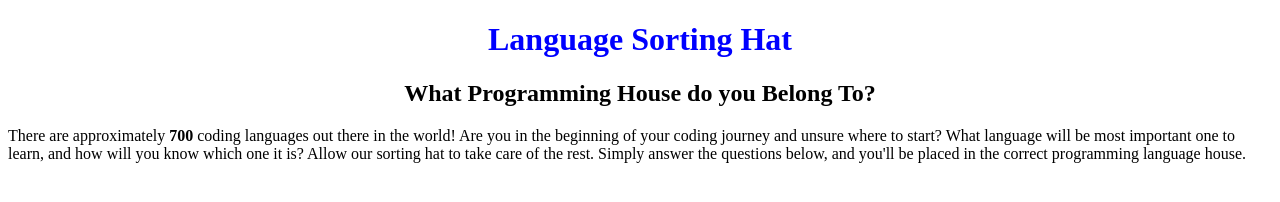
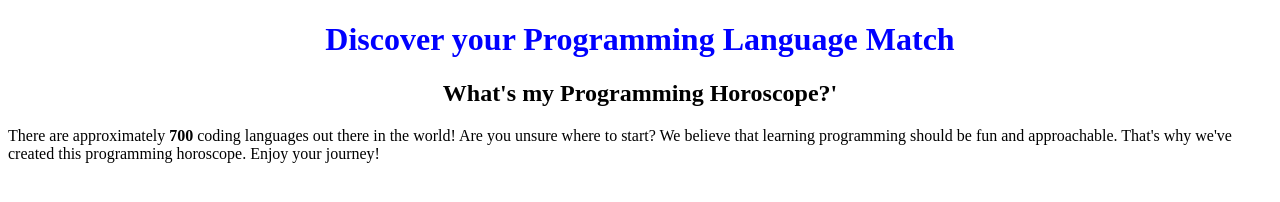
Before and after one commit to NikoRivas/language-selector, a plain HTML site: page index.html in a window 1280 px wide. Drawn offline with Linux system fonts and the light colour scheme.

Commit message:
change paragraph text in index.html

```diff
--- a/index.html
+++ b/index.html
@@ -8,9 +8,9 @@
 </head>
 
 <body>
-  <h1 id="languageHeader">Language Sorting Hat</h1>
-  <h2>What Programming House do you Belong To?</h2>
-  <p>There are approximately <strong>700</strong> coding languages out there in the world! Are you in the beginning of your coding journey and unsure where to start? What language will be most important one to learn, and how will you know which one it is? Allow our sorting hat to take care of the rest. Simply answer the questions below, and you'll be placed in the correct programming language house. </p>
+  <h1 id="languageHeader">Discover your Programming Language Match</h1>
+  <h2>What's my Programming Horoscope?'</h2>
+  <p>There are approximately <strong>700</strong> coding languages out there in the world! Are you unsure where to start? We believe that learning programming should be fun and approachable. That's why we've created this programming horoscope. Enjoy your journey!</p>
 
 
 
```
